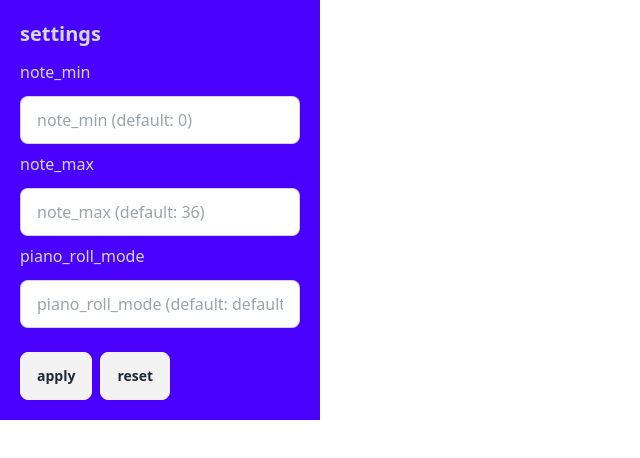
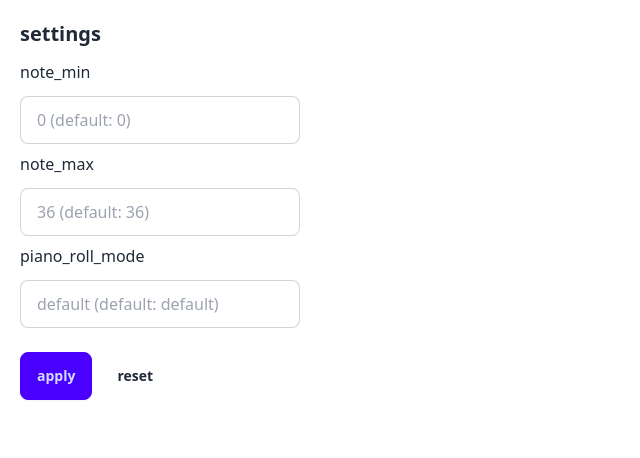
Before and after one commit to dokxid/potato-jam, a Vue app: page / in a window 1280 px wide. Shown: the top 458 px of the page, without its empty margins (0-640 px from the left). Built offline with nearby package versions, Linux system fonts and the light colour scheme.

Commit message:
change style for cascadable div box

```diff
--- a/src/components/Settings.vue
+++ b/src/components/Settings.vue
@@ -49,23 +49,23 @@ onBeforeMount(() => init())
 
 <template>
   <div class="space-y-3">
-    <div class="bg-primary p-5 max-w-xs text-primary-content">
+    <div class="bg-base-100 p-5 max-w-xs text-base-content">
       <h1 class="text-xl font-bold mb-3">settings</h1>
       <div v-for="item in local_settings.keys()" class="flex flex-col space-y-3 mb-2">
         <span>{{ item }}</span>
         <input
             type="text"
-            :placeholder="item + ' (default: ' + DEFAULT_SETTINGS.get(item) + ')'"
+            :placeholder="local_settings.get(item) + ' (default: ' + DEFAULT_SETTINGS.get(item) + ')'"
             :id="item"
             ref="input_refs"
             class="input input-bordered text-base-content max-w-xs"
         />
       </div>
       <div class="space-x-2">
-        <button class="btn mt-4" @click="apply_settings">
+        <button class="btn btn-primary mt-4" @click="apply_settings">
           apply
         </button>
-        <button class="btn mt-4" @click="reset_local_storage">
+        <button class="btn btn-ghost mt-4" @click="reset_local_storage">
           reset
         </button>
       </div>
```
